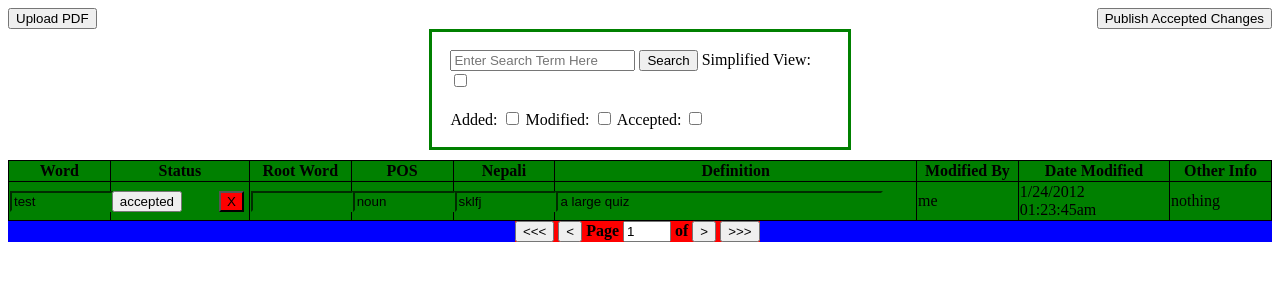
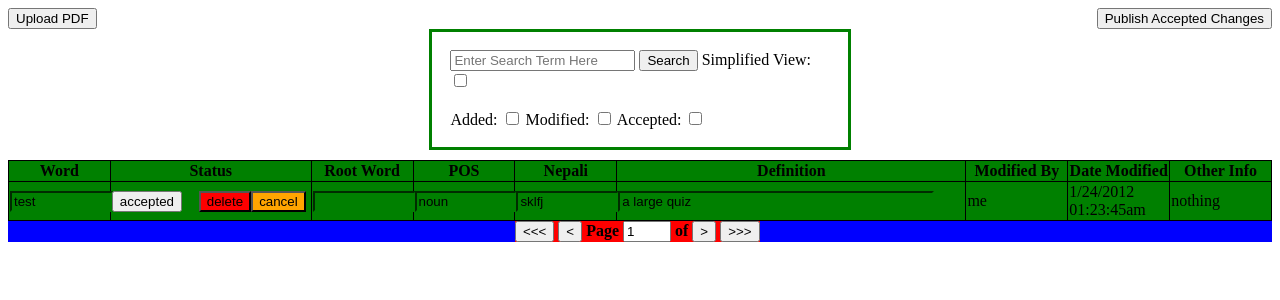
Before and after one commit to nsinghal7/LoomaDictionary2016, a PHP site: page /editor.html in a window 1280 px wide. Shown: the top 300 px of the page. Run offline with PHP 8.4, Linux system fonts and the light colour scheme.

Commit message:
Adds cancel button and simplifies edit()
adds the cancel button in the stats col and reformats the page to fit
it. Also removes the spec parameter from edit() and replaces it by
allowing non-trivial type names (e.g. not column/id names)

```diff
--- a/LoomaDictionary2016/backend.php
+++ b/LoomaDictionary2016/backend.php
@@ -108,7 +108,9 @@
 	 * @param connection $stagingConnection The connection to the staging database
 	 * @param string $user the user
 	 * @return false if the update failed; if successful, should return the new value of the
-	 * word in staging-style.
+	 * word in staging-style. If the type of update was 'cancel' will return true to
+	 * differentiate it from a failure and a modification (since now the page should reload
+	 * to get the official entry or nothing)
 	 */
 	function updateStaging($change, $officialConnection, $stagingConnection, $user) {
 		global $testword;
@@ -117,7 +119,10 @@
 		// such as 'mod' and 'date'
 		//Also only allow modifications of permitted fields
 		$field = $change["field"];
-		if($change["deleteToggled"] == "true") {
+		if($field == 'cancel') {
+			// cancel change;
+			return true;
+		} else if($change["deleteToggled"] == "true") {
 			$testword["stagingData"]["deleted"] = !$testword["stagingData"]["deleted"];
 		} elseif($field == "word" or $field == "root" or $field == "pos" or $field == "nep"
 				or $field == "def") {
--- a/LoomaDictionary2016/css/editor.css
+++ b/LoomaDictionary2016/css/editor.css
@@ -101,20 +101,16 @@ td {
 	min-width: 90%;
 }
 
-.wordCol, .rootCol, .posCol, .nepCol, .modCol, .otherCol {
+.wordCol, .rootCol, .posCol, .nepCol, .modCol, .dateCol, .otherCol {
 	width: 8%;
 }
 
 .defCol {
-	width: 29%;
+	width: 28%;
 }
 
 .statCol {
-	width: 11%;
-}
-
-.dateCol {
-	width: 12%;
+	width: 16%;
 }
 
 .entryDeleteButton {
@@ -126,3 +122,9 @@ td {
 .statButton {
 	height: 100%;
 }
+
+.cancelButton {
+	height: 100%;
+	float: right;
+	background-color: orange;
+}
--- a/LoomaDictionary2016/js/editor.js
+++ b/LoomaDictionary2016/js/editor.js
@@ -189,7 +189,9 @@ function createTableEntry(word, i) {
 	// add each field
 	row.append(createEditableTd("word", i, word["wordData"]["word"]));
 	var stat;
+	console.log(word['stagingData']);
 	if(word['stagingData']['deleted']) {
+		console.log("here");
 		stat = "deleted";
 	} else if(word['stagingData']['accepted']) {
 		stat = "accepted";
@@ -203,10 +205,11 @@ function createTableEntry(word, i) {
 
 	//adds data to the row from the word object
 	row.append($('<td class="statCol"><button onclick="edit(\'stat\', '
-				+ i + ', true)" id="stat_' + i + '" class="statButton">' + stat
-				+ '</button><button onclick="edit(\'stat\', '
-				+ i + ', false)" class="entryDeleteButton">'
-				+ (word['stagingData']['deleted']?'+':'X')+'</button></td>'));
+				+ i + ')" id="stat_' + i + '" class="statButton">' + stat
+				+ '</button><button class="cancelButton" onclick="edit(\'cancel\', ' + i
+				+ ')">cancel</button><button onclick="edit(\'delete\', '
+				+ i + ')" class="entryDeleteButton">'
+				+ (word['stagingData']['deleted']?'re add':'delete')+'</button></td>'));
 	row.append(createEditableTd("root", i, word["wordData"]["root"] || ""));
 	row.append(createEditableTd("pos", i, word["wordData"]["pos"]));
 	row.append(createEditableTd("nep", i, word["wordData"]["nep"]));
@@ -283,27 +286,32 @@ function pageChange() {
 
 /**
  * Called when an editable cell in the table is changed and should be transmitted to the server
- * @param type The column of the cell changed
+ * @param type The column of the cell changed. For statCol, also allows 'delete' and 'cancel'
  * @param index The row of the cell changed (corresponds to the index in the word list
- * @param spec Indicates more specifications. So far should only be used for the statCol
- * buttons, where true means the accepted/normal button was toggled, and false means the
- * delete button was toggled. Defaults to undefined.
  */
-function edit(type, index, spec) {
-	console.log("change " + words[index]['stagingData']['deleted']);
-	var elem = $("#" + type + "_" + index);
+function edit(type, index) {
+	var id_type = (type == 'cancel' || type == 'delete') ? 'stat' : type;
+	var elem = $("#" + id_type + "_" + index);
+	if(type == 'cancel' && !confirm(
+			"Are you sure you want to revert all unpublished changes to this entry?")) {
+		return;
+	}
 	$.post('backend.php', {'loginInfo': {'allowed': true, 'user': 'me'},
 							'mod': {'wordId': words[index]['wordData']['id'],
 								'field': type, 'new': elem.val(),
 								'deleteToggled': (words[index]['stagingData']['deleted']
-											&& type == "stat") || spec == false}},
+											&& type == "stat") || type == 'delete'}},
 			function(data, status, jqXHR) {
 				// called on server response
 				if(data['status']['type'] == 'success') {
 					// don't alert user, since success is assumed, and keep server's change
 					words[index] = data['new'];
-					console.log(words[index]);
-					elem.parent().parent().replaceWith(createTableEntry(words[index], index));
+					if(words[index] == true) {
+						submitSearch(true);
+					} else {
+						elem.parent().parent().replaceWith(createTableEntry(words[index],
+								index));
+					}
 				} else {
 					// alert user of failure and revert change
 					elem.parent().parent().replaceWith(createTableEntry(words[index], index));
```
